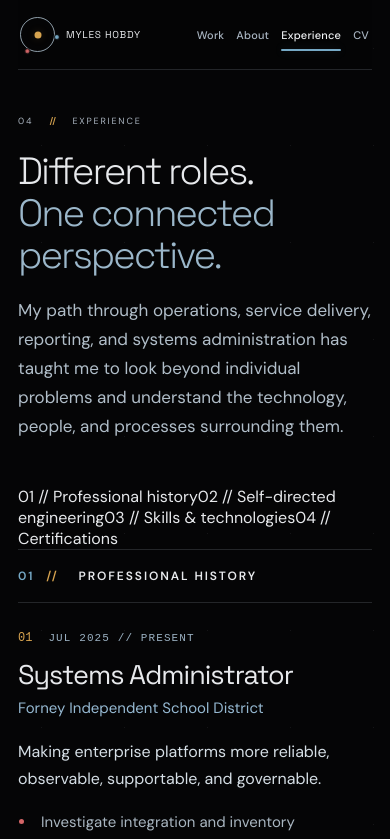
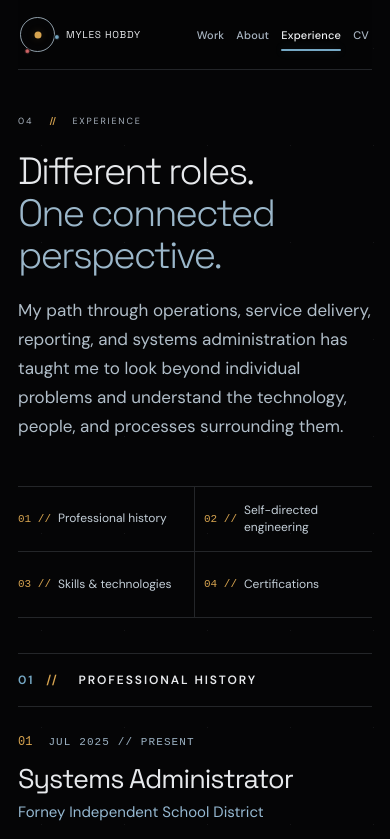
Before and after one commit to casual-loops/mylesh-portfolio, a Next.js app: page /experience in a window 390 px wide. Shown: the top 839 px of the page. Built offline with nearby package versions, Linux system fonts and the light colour scheme.

Commit message:
style: add responsive Experience section index

```diff
--- a/app/globals.css
+++ b/app/globals.css
@@ -933,3 +933,43 @@ body:before{background-image:radial-gradient(#b8c1cb .55px,transparent .8px);opa
  .credential-badge-wrap{height:110px;}
  .credential-badge{max-width:105px;max-height:105px;}
 }
+
+/* Experience: compact section index with anchored scrolling. */
+.experience-page{--experience-anchor-offset:110px;}
+.experience-page section[id]{scroll-margin-top:var(--experience-anchor-offset);}
+.experience-section-nav{
+ display:grid;
+ grid-template-columns:repeat(4,minmax(0,1fr));
+ margin:0 0 clamp(35px,4vw,65px);
+ border-top:1px solid var(--line);
+ border-bottom:1px solid var(--line);
+}
+.experience-section-nav a{
+ display:flex;
+ align-items:center;
+ gap:11px;
+ min-height:76px;
+ padding:17px clamp(12px,1.5vw,26px);
+ border-right:1px solid var(--line);
+ color:#C4CFD8;
+ font-size:clamp(12px,.88vw,15px);
+ line-height:1.4;
+ transition:background .2s,color .2s;
+}
+.experience-section-nav a:first-child{padding-left:0;}
+.experience-section-nav a:last-child{border-right:0;}
+.experience-section-nav a span{flex-shrink:0;font:11px monospace;color:var(--accent-ochre);}
+.experience-section-nav a:hover{background:rgba(118,169,198,.065);color:#F1F5F8;}
+.experience-section-nav a:focus-visible{outline:2px solid #76A9C6;outline-offset:-3px;}
+@media(max-width:900px){
+ .experience-section-nav{grid-template-columns:repeat(2,minmax(0,1fr));}
+ .experience-section-nav a:nth-child(2){border-right:0;}
+ .experience-section-nav a:nth-child(-n+2){border-bottom:1px solid var(--line);}
+ .experience-section-nav a:nth-child(3){padding-left:0;}
+}
+@media(max-width:480px){
+ .experience-section-nav a{min-height:65px;padding:12px 9px;gap:7px;font-size:12px;}
+}
+@media(prefers-reduced-motion:reduce){
+ .experience-section-nav a{transition:none;}
+}
```
